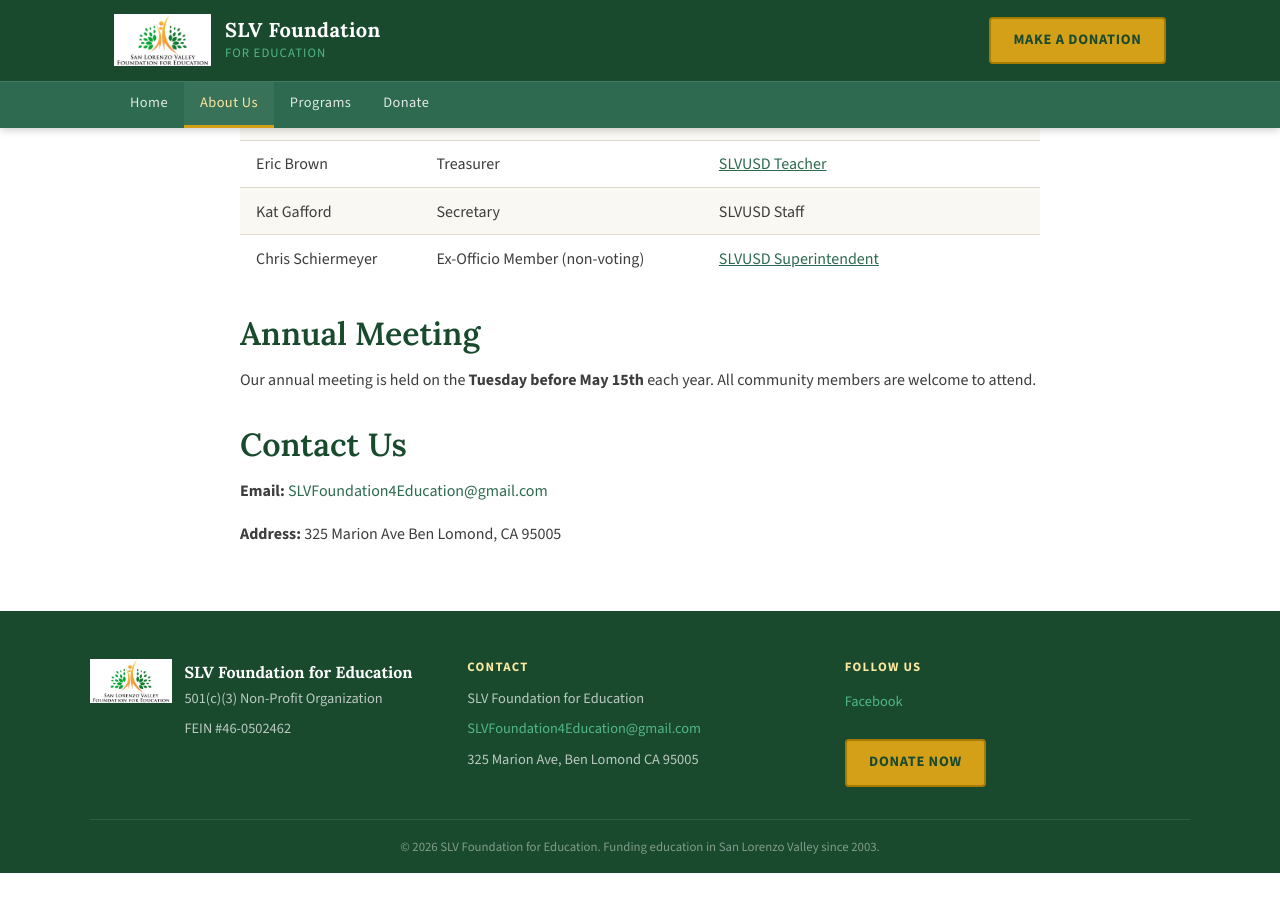
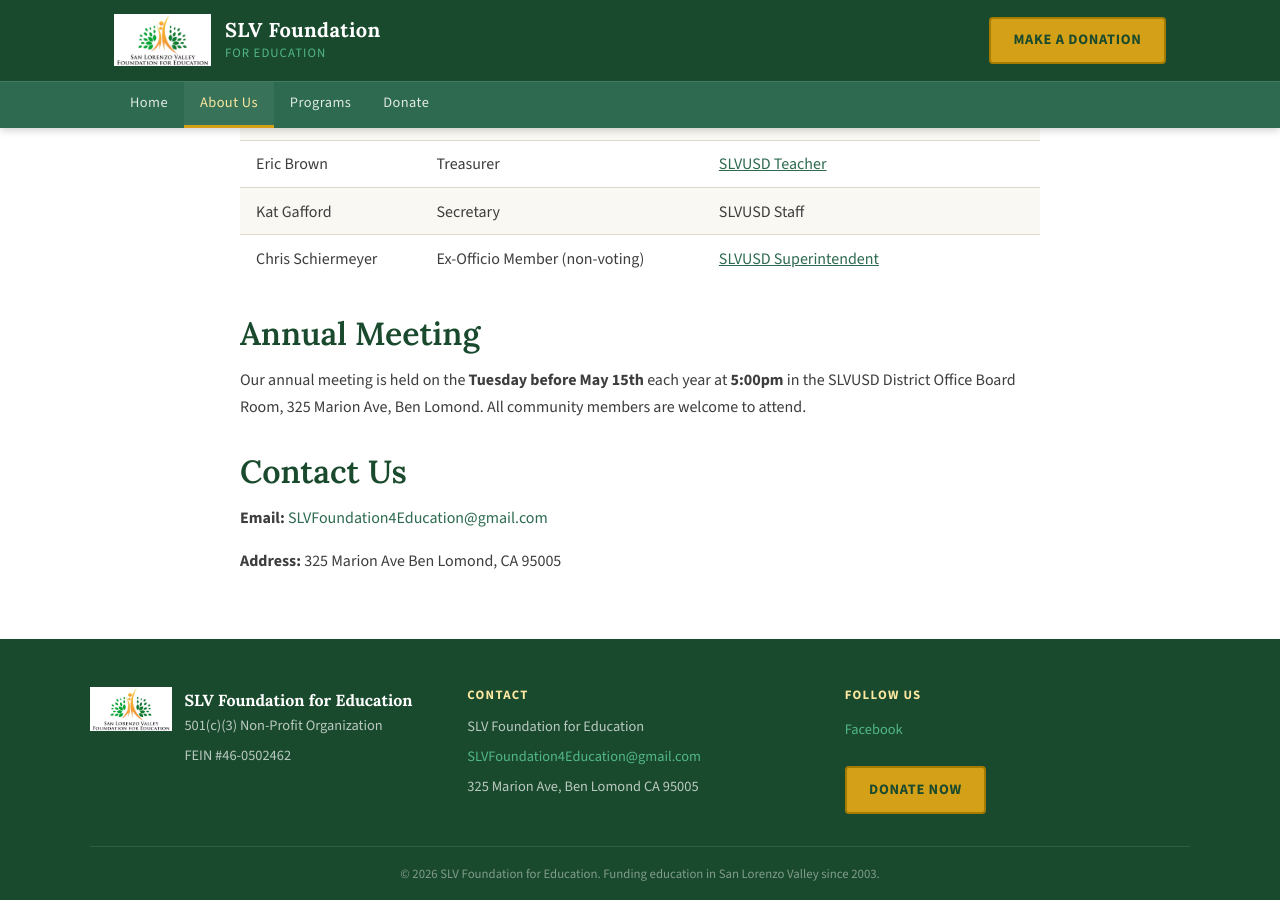
Before and after one commit to porttack/foundation, a Jekyll site: the page built from about.md, in a window 1280 px wide and 900 px high, scrolled down 527 px. Built offline with Jekyll 4.4.1, drawn with Linux system fonts in a browser that asks for light colours; before the commit the page ends 1400 px from its top, so only the background shows below that.

Commit message:
Add time and location to annual meeting info
Co-Authored-By: Claude Sonnet 4.6 <noreply@anthropic.com>

```diff
--- a/about.md
+++ b/about.md
@@ -18,7 +18,7 @@ The SLV Foundation for Education (SLVFE) is a 501(c)(3) non-profit organization
 
 ## Annual Meeting
 
-Our annual meeting is held on the **Tuesday before May 15th** each year. All community members are welcome to attend.
+Our annual meeting is held on the **Tuesday before May 15th** each year at **5:00pm** in the SLVUSD District Office Board Room, 325 Marion Ave, Ben Lomond. All community members are welcome to attend.
 
 ## Contact Us
 
```
